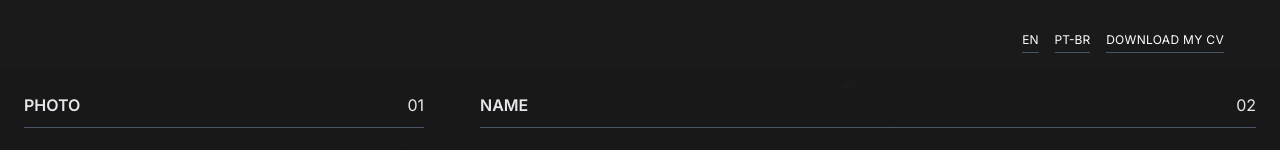
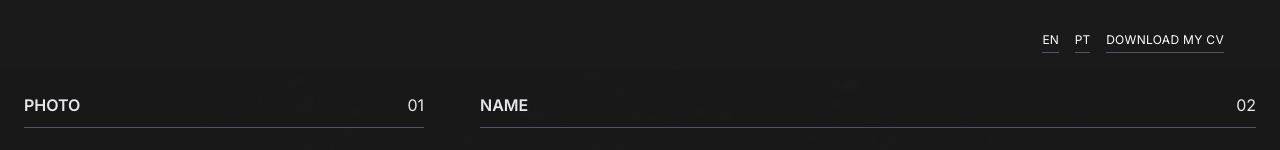
Before and after one commit to CarlosFariass/resume, a React (Vite) app: page / in a window 1280 px wide. Shown: the top 150 px of the page. Built offline with nearby package versions, Linux system fonts and the light colour scheme.

Commit message:
fixing translate bug

```diff
--- a/src/components/Download.tsx
+++ b/src/components/Download.tsx
@@ -4,14 +4,14 @@ export default function Sidebar() {
   const { t, i18n } = useTranslation()
 
   const cvFiles = {
+    pt: {
+      path: "/resume-carlos-farias-pt.pdf",
+      filename: "carlos-farias-resume-pt.pdf"
+    },
     en: {
       path: "/resume-carlos-farias-en.pdf",
       filename: "carlos-farias-resume-en.pdf"
     },
-    pt: {
-      path: "/resume-carlos-farias-pt.pdf",
-      filename: "carlos-farias-resume-pt.pdf"
-    }
   }
 
   const currentCv = cvFiles[i18n.language as keyof typeof cvFiles] || cvFiles.en
--- a/src/components/LanguageSwitcher.tsx
+++ b/src/components/LanguageSwitcher.tsx
@@ -36,7 +36,7 @@ export default function LanguageSwitcher() {
           className="text-xl text-white text-xs pb-1 border-b border-[#4A5568] hover:border-white transition-colors focus:outline-none"
           disabled={isLoading}
         >
-           PT-BR
+           PT
         </button>
       </div>
     </>
--- a/src/i18n/index.ts
+++ b/src/i18n/index.ts
@@ -14,6 +14,7 @@ i18n
   .use(LanguageDetector)
   .use(initReactI18next)
   .init({
+    lng: 'en',
     resources,
     fallbackLng: 'en',
     interpolation: { escapeValue: false },
```
